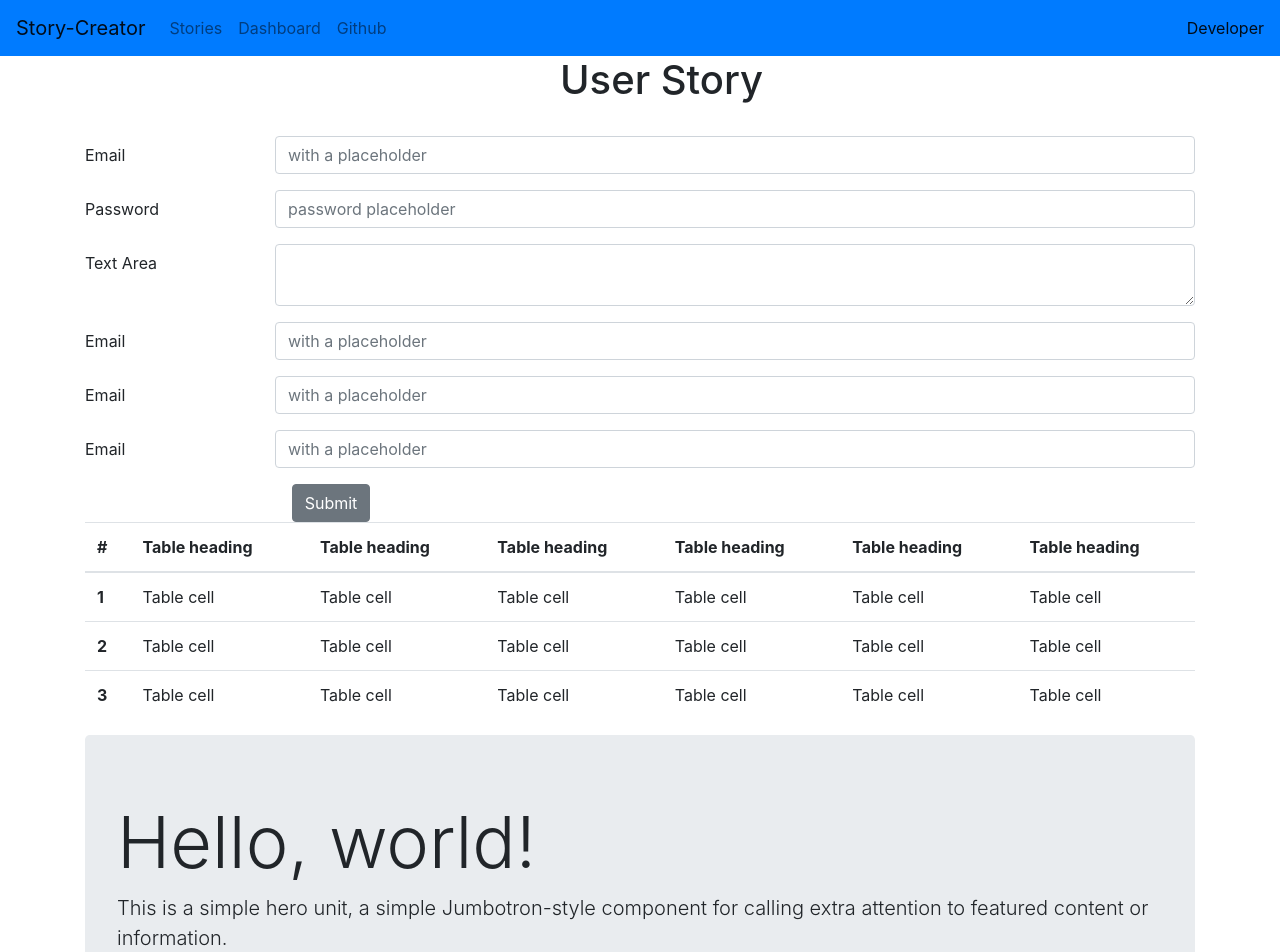
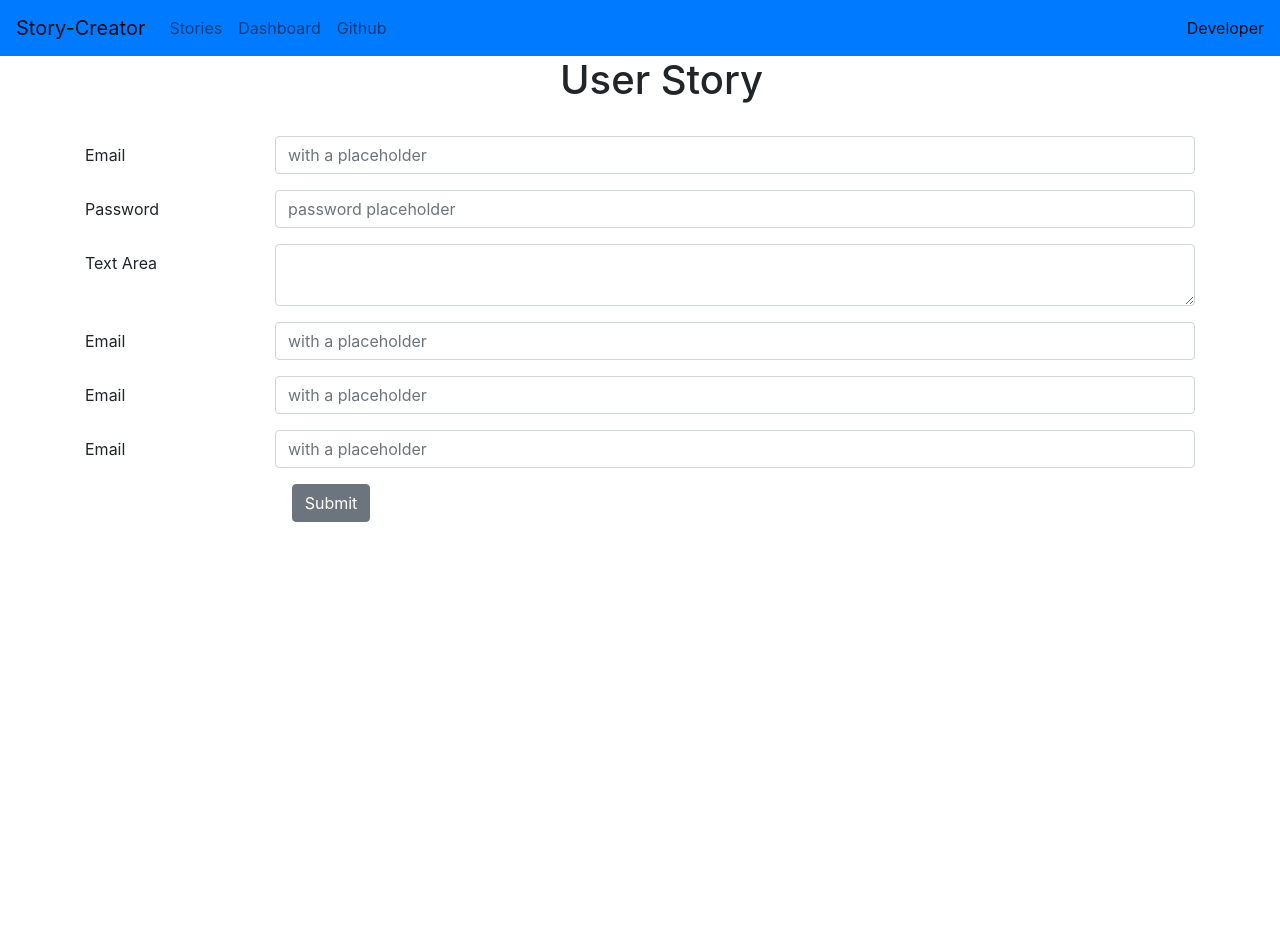
Before and after one commit to jideabdqudus/story-creator, a React (Create React App) app: page / in a window 1280 px wide. Shown: the top 952 px of the page. After the commit the page ends 800 px from the top, so only its background shows below. Built offline with nearby package versions, Linux system fonts and the light colour scheme.

Commit message:
Added Changes

```diff
--- a/src/App.js
+++ b/src/App.js
@@ -1,4 +1,4 @@
-import React from "react";
+import React, { Fragment } from "react";
 import { BrowserRouter, Switch, Route } from "react-router-dom";
 import "./App.css";
 import NavbarCard from "./components/Navbar/NavbarCard";
@@ -12,10 +12,26 @@ function App() {
     <BrowserRouter>
       <div className="App">
         <NavbarCard />
-        <HeaderCard />
-        <FormCard />
-        <DashTable />
-        <StoriesCard />
+        <Switch>
+          <Route
+            exact
+            path="/"
+            render={(props) => (
+              <Fragment>
+                <HeaderCard />
+                <FormCard />
+              </Fragment>
+            )}
+          />
+          <Route
+          exact path="/stories"
+          component={StoriesCard}
+          />
+          <Route
+          exact path="/dashboard"
+          component={DashTable}
+          />
+        </Switch>
       </div>
     </BrowserRouter>
   );
```
